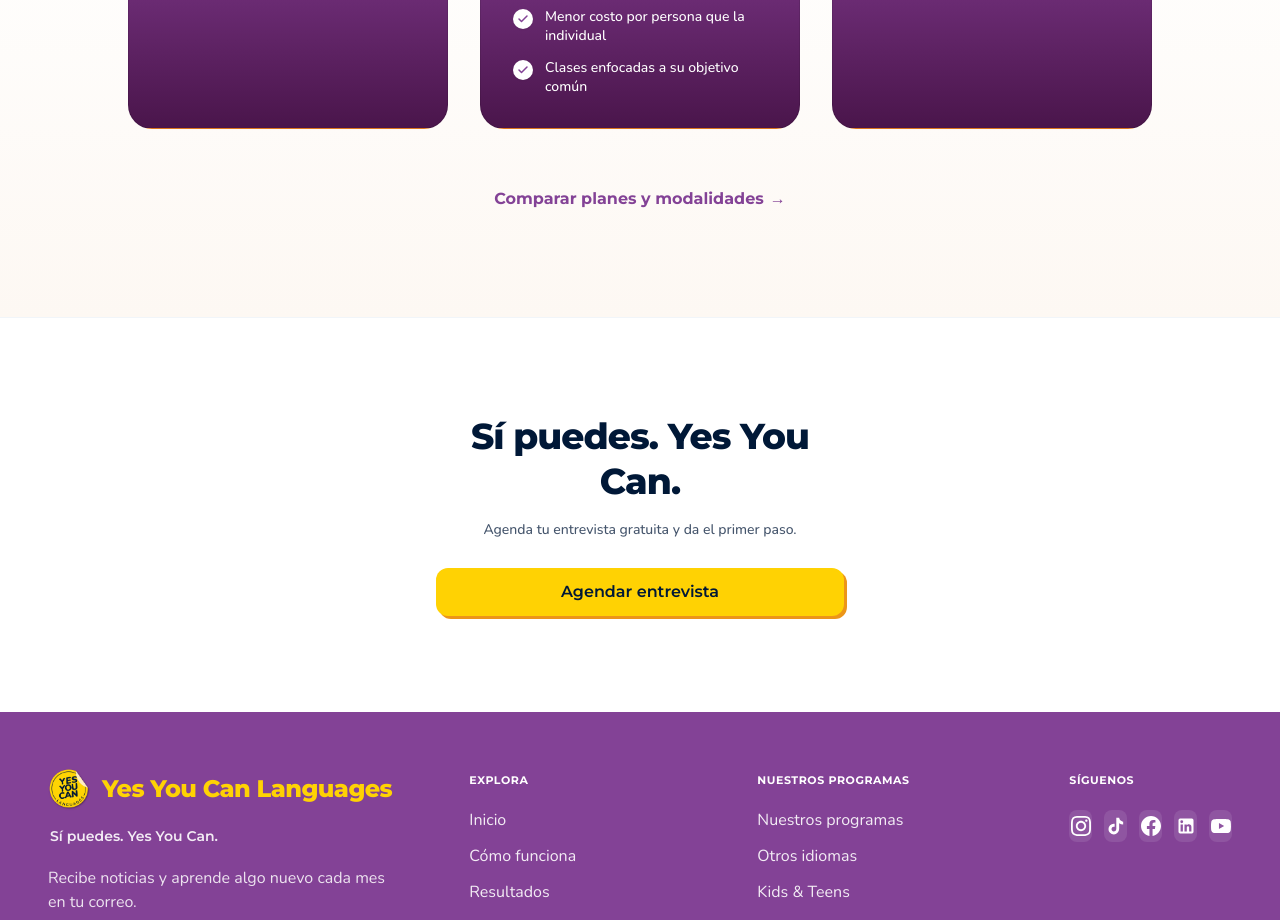
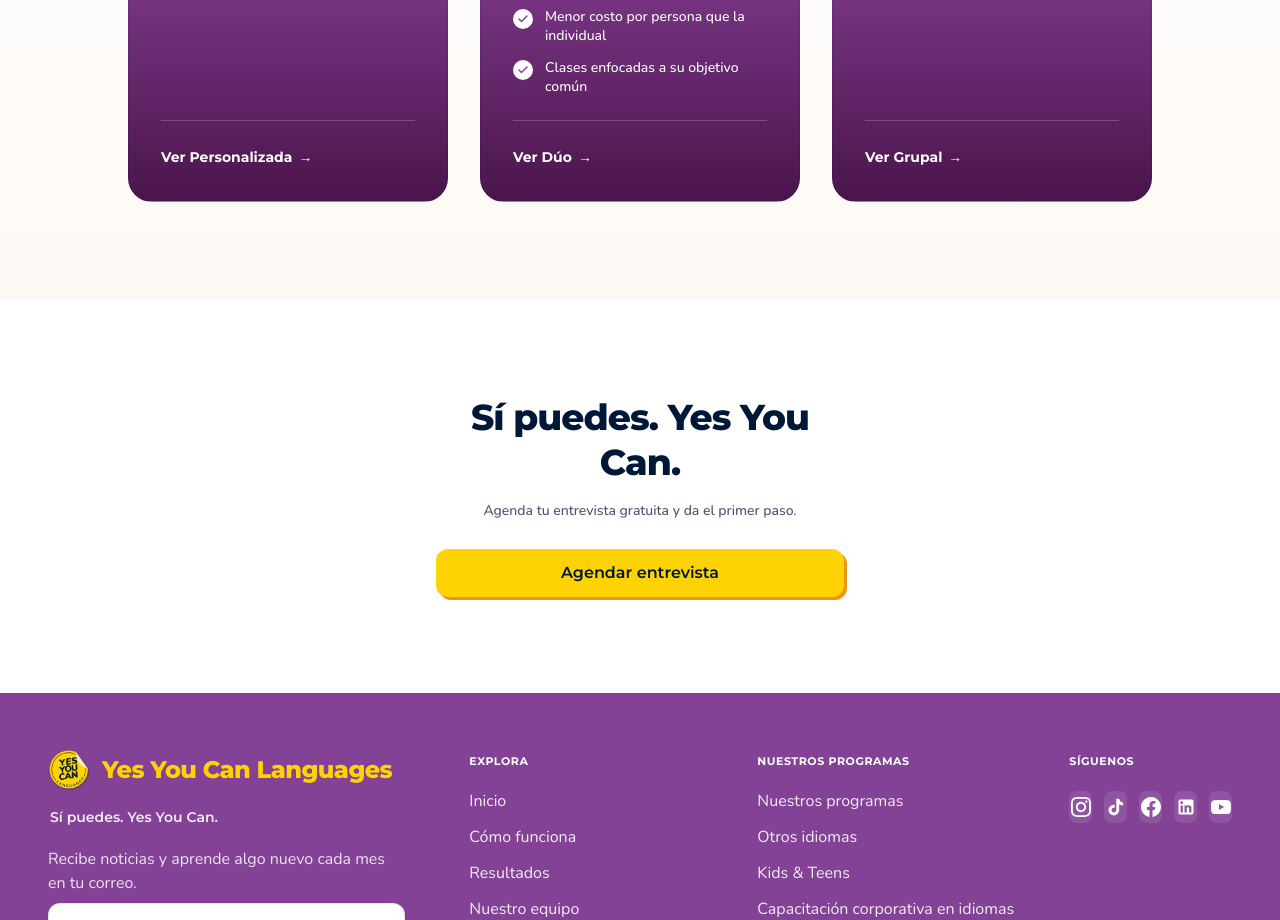
Before and after one commit to Dietol25/yycl-version-anterior, a Next.js app: page / in a window 1280 px wide. Shown: the part 3380-4300 px from the top of the page. Built offline with nearby package versions, Linux system fonts and the light colour scheme.

Commit message:
feat(cta): implement final specific exploration links for modalidades and remove redundant general button

```diff
--- a/app/como-funciona/page.tsx
+++ b/app/como-funciona/page.tsx
@@ -153,7 +153,7 @@ export default function ComoFuncionaPage() {
                 subtitle="Un profesor, un plan"
                 description="Hecho para ti."
                 href="/planes#personalizada"
-                linkText="Más información →"
+                linkText="Ver Personalizada →"
                 imageSrc="/assets/02_COMO_FUNCIONA/YYCL_04_MODALIDAD_PERSONALIZADA.png"
                 imageAlt="Modalidad Personalizada YYCL"
                 className="scroll-mt-28"
@@ -168,7 +168,7 @@ export default function ComoFuncionaPage() {
                 description="Personalizada. Compartida. Mismo profesor. Mismo plan. Dos personas. Menor costo por persona que la individual."
                 referralNote="¿Tienes una amiga o colega que también quiere perder el miedo al inglés? Empiecen juntas."
                 href="/planes#duo"
-                linkText="Más información →"
+                linkText="Ver Dúo →"
                 imageSrc="/assets/02_COMO_FUNCIONA/YYCL_05_MODALIDAD_DUO.png"
                 imageAlt="Modalidad Dúo YYCL"
                 className="scroll-mt-28"
@@ -182,7 +182,7 @@ export default function ComoFuncionaPage() {
                 subtitle="Aprende junto a otros"
                 description="La energía de un grupo pequeño."
                 href="/planes#grupal"
-                linkText="Más información →"
+                linkText="Ver Grupal →"
                 imageSrc="/assets/02_COMO_FUNCIONA/YYCL_03_MODALIDAD_GRUPAL.png"
                 imageAlt="Modalidad Grupal YYCL"
                 className="scroll-mt-28"
--- a/components/sections/ModalidadesSection.tsx
+++ b/components/sections/ModalidadesSection.tsx
@@ -156,20 +156,20 @@ export const ModalidadesSection = () => {
                     ))}
                   </ul>
                 </div>
+
+                {/* In-Card Exploration Link */}
+                <div className="pt-6 border-t border-white/20 mt-6">
+                  <Link
+                    href={`/planes#${mod.id}`}
+                    className="inline-flex items-center gap-1.5 text-xs sm:text-sm font-heading font-bold text-white hover:underline transition-colors"
+                  >
+                    <span>Ver {mod.title}</span>
+                    <span>→</span>
+                  </Link>
+                </div>
               </div>
             );
           })}
-        </div>
-
-        {/* CTA Unificado para la sección */}
-        <div className="mt-12 text-center">
-          <Link
-            href="/planes"
-            className="inline-flex items-center gap-1.5 text-sm sm:text-base font-heading font-bold text-[#834296] hover:text-[#001837] hover:underline px-6 py-2.5 rounded-full transition-all group cursor-pointer"
-          >
-            <span>Comparar planes y modalidades</span>
-            <span className="group-hover:translate-x-1 transition-transform">→</span>
-          </Link>
         </div>
       </div>
     </section>
```
